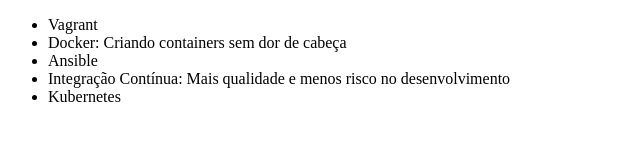
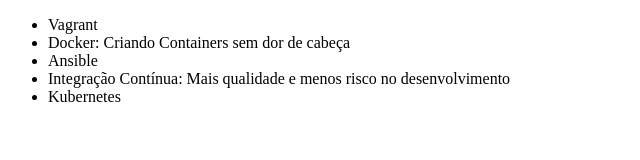
Before and after one commit to WesleyVini/Alura-Git, a plain HTML site: page Index.html in a window 1280 px wide. Shown: the full height of the page, 0-640 px from the left. Drawn offline with Linux system fonts and the light colour scheme.

Commit message:
Letra maiuscula container

```diff
--- a/Index.html
+++ b/Index.html
@@ -7,7 +7,7 @@
 <body>
     <ul>
         <li>Vagrant</li>
-        <li>Docker: Criando containers sem dor de cabeça</li>
+        <li>Docker: Criando Containers sem dor de cabeça</li>
         <li>Ansible</li>
         <li>Integração Contínua: Mais qualidade e menos risco no desenvolvimento</li>
         <li>Kubernetes</li>
```
